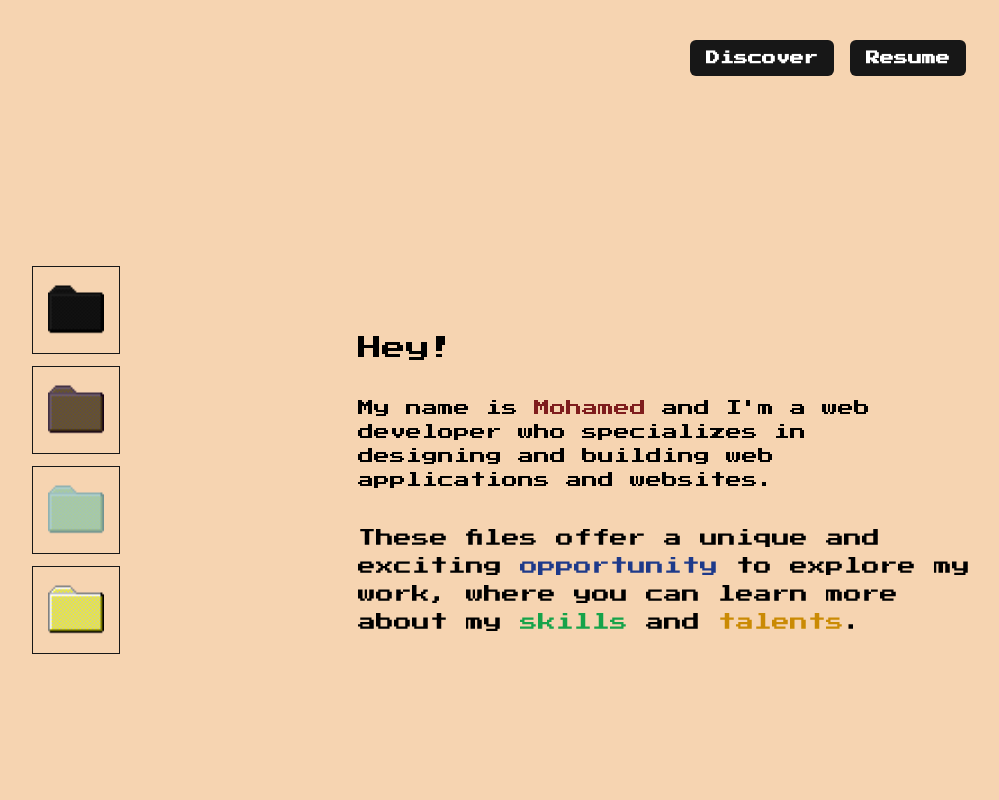
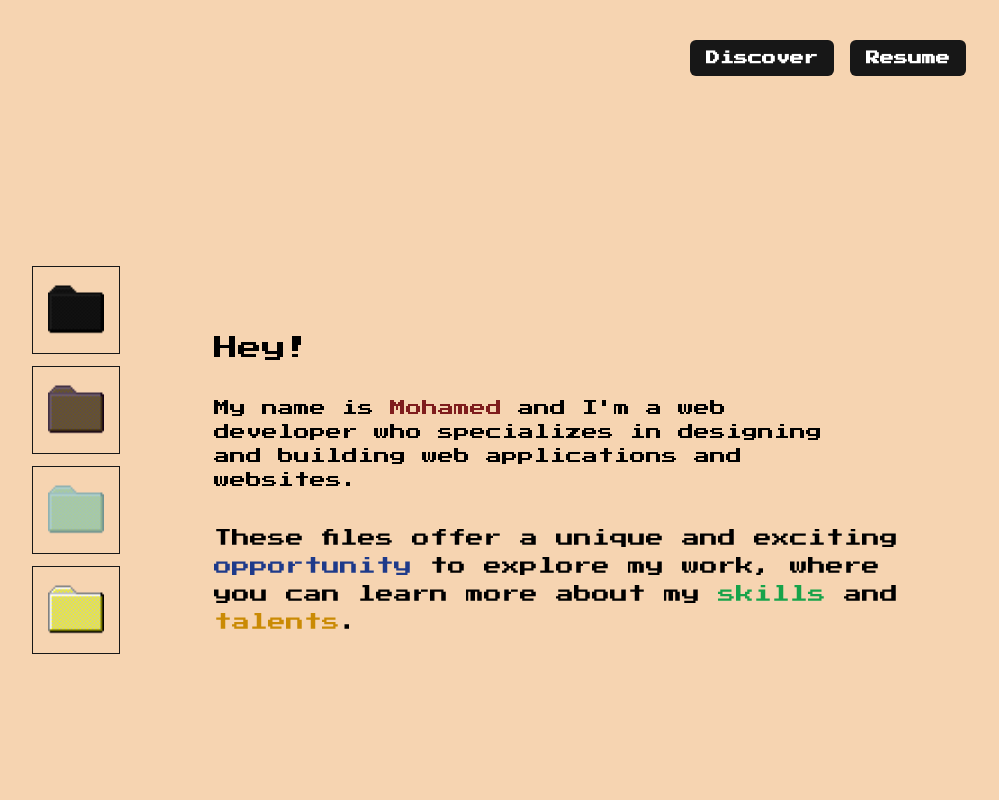
Before and after one commit to Moh-alshaibi/My-Portfolio-, a React (Vite) app: page / in a window 1280 px wide. Shown: the top 800 px of the page, without its empty margins (218-1217 px from the left). Built offline with nearby package versions, Linux system fonts and the light colour scheme.

Commit message:
adjusted text position

```diff
--- a/src/pages/Home.jsx
+++ b/src/pages/Home.jsx
@@ -13,8 +13,7 @@ const Home = () => {
   return (
     <>
       <Nav handleDiscoverClick={handleDiscoverClick} />
-      <div className="flex justify-center mt-64 ml-48">
-        {/* <img src="./src/assets/img/me.png" alt="" className="" /> */}
+      <div className="flex justify-center mt-64 ml-12">
         <div>
           <p className="ml-96 text-2xl">Hey!</p>
           <p className="ml-96 mt-8 w-6/12">
```
